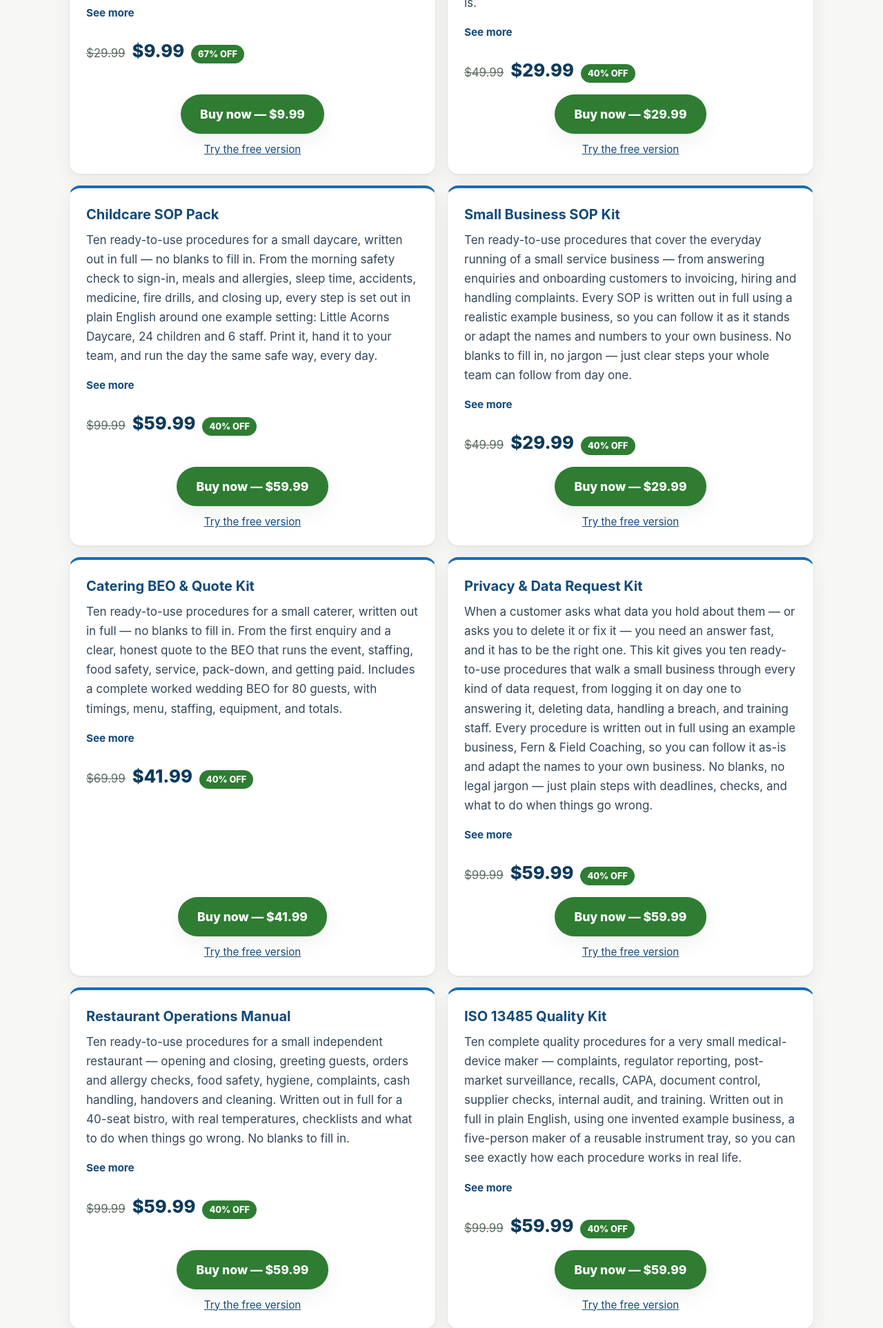
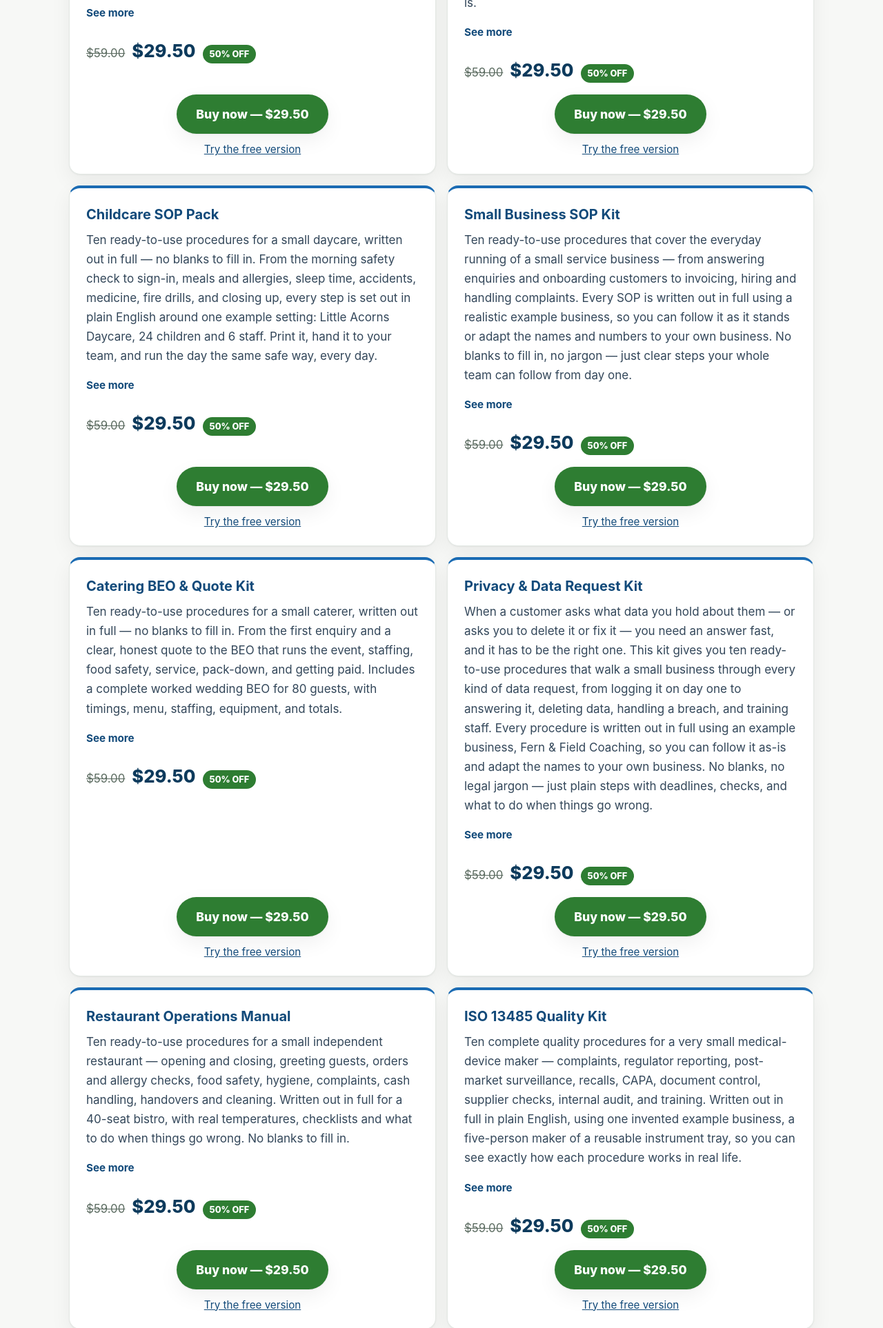
Before and after one commit to stockpickoftheday/clearopsplaybook, a plain HTML site: page index.html in a window 1280 px wide. Shown: the part 760-2686 px from the top of the page at 69% size. Drawn offline with Linux system fonts and the light colour scheme.

Commit message:
Update all 8 pack pages and index with $59.00 / $29.50 prices and Etsy Buy links

```diff
--- a/index.html
+++ b/index.html
@@ -91,8 +91,8 @@
 <li>Markdown version (.md, editable)</li>
 </ul>
 </div></details>
-<div class="price-row"><span class="orig-price">$29.99</span><span class="sale-price">$9.99</span><span class="save-badge">67% OFF</span></div>
-<div class="buy-wrap"><a class="buy-btn" href="checkout-soon.html">Buy now — $9.99</a><span class="try-free"><a href="downloads/workshop-sop-pack-free.pdf">Try the free version</a></span></div>
+<div class="price-row"><span class="orig-price">$59.00</span><span class="sale-price">$29.50</span><span class="save-badge">50% OFF</span></div>
+<div class="buy-wrap"><a class="buy-btn" href="https://www.etsy.com/ca/listing/4625722145/workshop-sop-pack-10-editable-joinery" target="_blank" rel="noopener">Buy now — $29.50</a><span class="try-free"><a href="downloads/workshop-sop-pack-free.pdf">Try the free version</a></span></div>
 </article>
 <article class="product-card">
 <h3><a href="welding-fabrication-sop-pack.html">Welding &amp; Fabrication SOP Pack</a></h3>
@@ -117,8 +117,8 @@
 <li>PDF, Word (.docx) and Markdown (.md) versions</li>
 </ul>
 </div></details>
-<div class="price-row"><span class="orig-price">$49.99</span><span class="sale-price">$29.99</span><span class="save-badge">40% OFF</span></div>
-<div class="buy-wrap"><a class="buy-btn" href="checkout-soon.html">Buy now — $29.99</a><span class="try-free"><a href="downloads/welding-fabrication-sop-pack-free.pdf">Try the free version</a></span></div>
+<div class="price-row"><span class="orig-price">$59.00</span><span class="sale-price">$29.50</span><span class="save-badge">50% OFF</span></div>
+<div class="buy-wrap"><a class="buy-btn" href="https://www.etsy.com/ca/listing/4625733980/welding-fabrication-visual-sop-cards-10" target="_blank" rel="noopener">Buy now — $29.50</a><span class="try-free"><a href="downloads/welding-fabrication-sop-pack-free.pdf">Try the free version</a></span></div>
 </article>
 <article class="product-card">
 <h3><a href="childcare-sop-pack.html">Childcare SOP Pack</a></h3>
@@ -145,8 +145,8 @@
 <li>Markdown (.md) version — plain-text source file</li>
 </ul>
 </div></details>
-<div class="price-row"><span class="orig-price">$99.99</span><span class="sale-price">$59.99</span><span class="save-badge">40% OFF</span></div>
-<div class="buy-wrap"><a class="buy-btn" href="checkout-soon.html">Buy now — $59.99</a><span class="try-free"><a href="downloads/childcare-sop-pack-free.pdf">Try the free version</a></span></div>
+<div class="price-row"><span class="orig-price">$59.00</span><span class="sale-price">$29.50</span><span class="save-badge">50% OFF</span></div>
+<div class="buy-wrap"><a class="buy-btn" href="https://www.etsy.com/ca/listing/4625737100/childcare-sop-pack-10-visual-daycare-sop" target="_blank" rel="noopener">Buy now — $29.50</a><span class="try-free"><a href="downloads/childcare-sop-pack-free.pdf">Try the free version</a></span></div>
 </article>
 <article class="product-card">
 <h3><a href="small-business-sop-kit.html">Small Business SOP Kit</a></h3>
@@ -170,8 +170,8 @@
 <li>PDF, Word (.docx) and Markdown (.md) versions included</li>
 </ul>
 </div></details>
-<div class="price-row"><span class="orig-price">$49.99</span><span class="sale-price">$29.99</span><span class="save-badge">40% OFF</span></div>
-<div class="buy-wrap"><a class="buy-btn" href="checkout-soon.html">Buy now — $29.99</a><span class="try-free"><a href="downloads/small-business-sop-kit-free.pdf">Try the free version</a></span></div>
+<div class="price-row"><span class="orig-price">$59.00</span><span class="sale-price">$29.50</span><span class="save-badge">50% OFF</span></div>
+<div class="buy-wrap"><a class="buy-btn" href="https://www.etsy.com/ca/listing/4625731859/small-business-sop-kit-10-visual-sop" target="_blank" rel="noopener">Buy now — $29.50</a><span class="try-free"><a href="downloads/small-business-sop-kit-free.pdf">Try the free version</a></span></div>
 </article>
 <article class="product-card">
 <h3><a href="catering-beo-quote-kit.html">Catering BEO &amp; Quote Kit</a></h3>
@@ -194,8 +194,8 @@
 <li>PDF, Word (.docx) and Markdown (.md) formats</li>
 </ul>
 </div></details>
-<div class="price-row"><span class="orig-price">$69.99</span><span class="sale-price">$41.99</span><span class="save-badge">40% OFF</span></div>
-<div class="buy-wrap"><a class="buy-btn" href="checkout-soon.html">Buy now — $41.99</a><span class="try-free"><a href="downloads/catering-beo-quote-kit-free.pdf">Try the free version</a></span></div>
+<div class="price-row"><span class="orig-price">$59.00</span><span class="sale-price">$29.50</span><span class="save-badge">50% OFF</span></div>
+<div class="buy-wrap"><a class="buy-btn" href="https://www.etsy.com/ca/listing/4625735935/the-small-caterers-sop-playbook-10" target="_blank" rel="noopener">Buy now — $29.50</a><span class="try-free"><a href="downloads/catering-beo-quote-kit-free.pdf">Try the free version</a></span></div>
 </article>
 <article class="product-card">
 <h3><a href="privacy-dsar-kit.html">Privacy &amp; Data Request Kit</a></h3>
@@ -222,8 +222,8 @@
 <li>PDF, Word (.docx) and Markdown (.md) versions</li>
 </ul>
 </div></details>
-<div class="price-row"><span class="orig-price">$99.99</span><span class="sale-price">$59.99</span><span class="save-badge">40% OFF</span></div>
-<div class="buy-wrap"><a class="buy-btn" href="checkout-soon.html">Buy now — $59.99</a><span class="try-free"><a href="downloads/privacy-dsar-kit-free.pdf">Try the free version</a></span></div>
+<div class="price-row"><span class="orig-price">$59.00</span><span class="sale-price">$29.50</span><span class="save-badge">50% OFF</span></div>
+<div class="buy-wrap"><a class="buy-btn" href="https://www.etsy.com/ca/listing/4625739607/privacy-data-request-sop-kit-for" target="_blank" rel="noopener">Buy now — $29.50</a><span class="try-free"><a href="downloads/privacy-dsar-kit-free.pdf">Try the free version</a></span></div>
 </article>
 <article class="product-card">
 <h3><a href="restaurant-operations-manual.html">Restaurant Operations Manual</a></h3>
@@ -251,8 +251,8 @@
 <li>Markdown (.md) version — plain-text source</li>
 </ul>
 </div></details>
-<div class="price-row"><span class="orig-price">$99.99</span><span class="sale-price">$59.99</span><span class="save-badge">40% OFF</span></div>
-<div class="buy-wrap"><a class="buy-btn" href="checkout-soon.html">Buy now — $59.99</a><span class="try-free"><a href="downloads/restaurant-operations-manual-free.pdf">Try the free version</a></span></div>
+<div class="price-row"><span class="orig-price">$59.00</span><span class="sale-price">$29.50</span><span class="save-badge">50% OFF</span></div>
+<div class="buy-wrap"><a class="buy-btn" href="https://www.etsy.com/ca/listing/4625742499/restaurant-operations-manual-10-editable" target="_blank" rel="noopener">Buy now — $29.50</a><span class="try-free"><a href="downloads/restaurant-operations-manual-free.pdf">Try the free version</a></span></div>
 </article>
 <article class="product-card">
 <h3><a href="iso-13485-quality-kit.html">ISO 13485 Quality Kit</a></h3>
@@ -279,8 +279,8 @@
 <li>Markdown version — plain-text source file</li>
 </ul>
 </div></details>
-<div class="price-row"><span class="orig-price">$99.99</span><span class="sale-price">$59.99</span><span class="save-badge">40% OFF</span></div>
-<div class="buy-wrap"><a class="buy-btn" href="checkout-soon.html">Buy now — $59.99</a><span class="try-free"><a href="downloads/iso-13485-quality-kit-free.pdf">Try the free version</a></span></div>
+<div class="price-row"><span class="orig-price">$59.00</span><span class="sale-price">$29.50</span><span class="save-badge">50% OFF</span></div>
+<div class="buy-wrap"><a class="buy-btn" href="https://www.etsy.com/ca/listing/4625715705/iso-13485-quality-kit-10-editable" target="_blank" rel="noopener">Buy now — $29.50</a><span class="try-free"><a href="downloads/iso-13485-quality-kit-free.pdf">Try the free version</a></span></div>
 </article>
 </div>
 <h2>Articles — SOPs and running a small business</h2>
```
Also changed, not shown: catering-beo-quote-kit.html (+2 -2 lines), childcare-sop-pack.html (+2 -2 lines), iso-13485-quality-kit.html (+4 -3 lines), privacy-dsar-kit.html (+2 -2 lines), restaurant-operations-manual.html (+2 -2 lines), small-business-sop-kit.html (+2 -2 lines), welding-fabrication-sop-pack.html (+2 -2 lines), workshop-sop-pack.html (+2 -2 lines).
